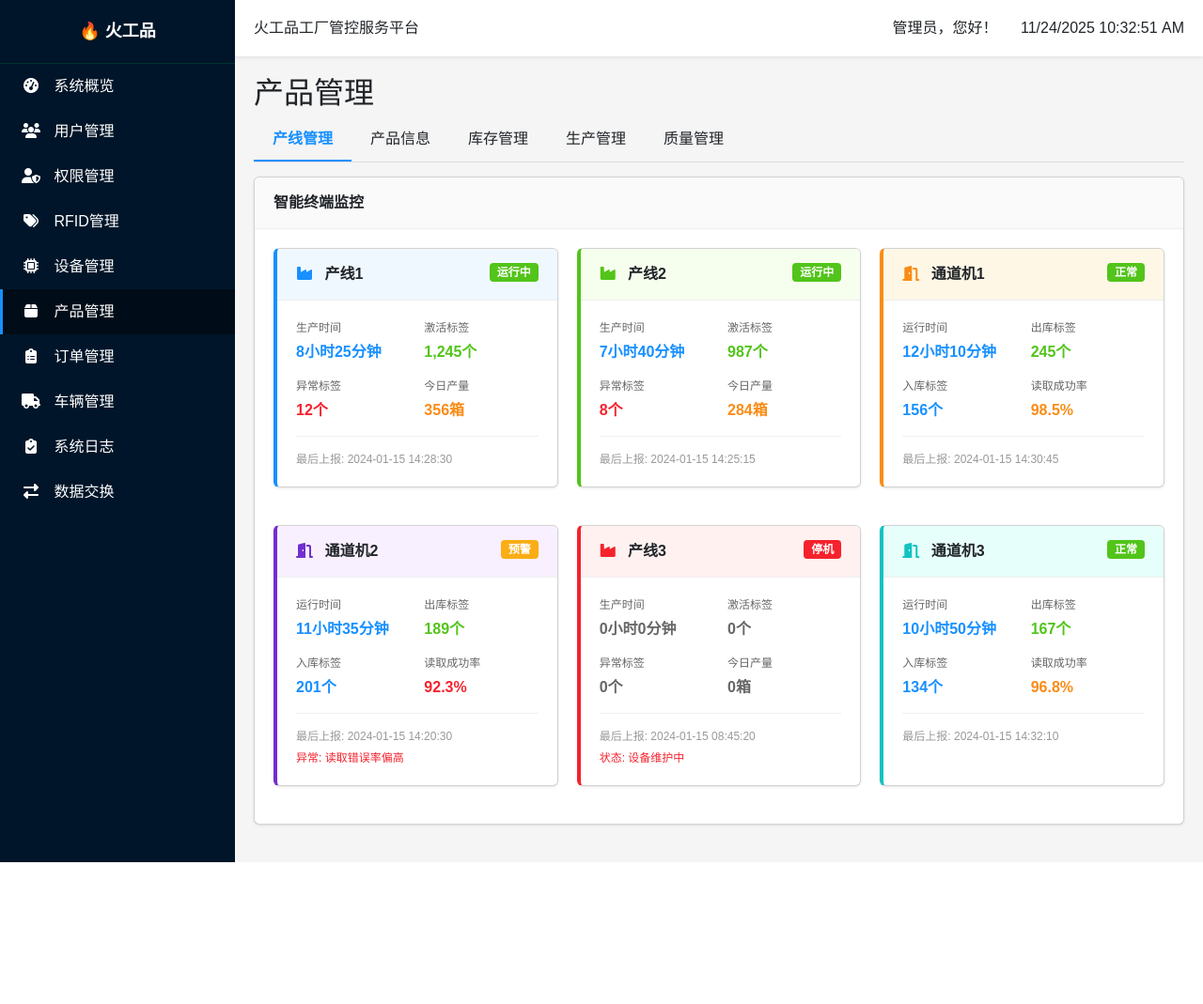
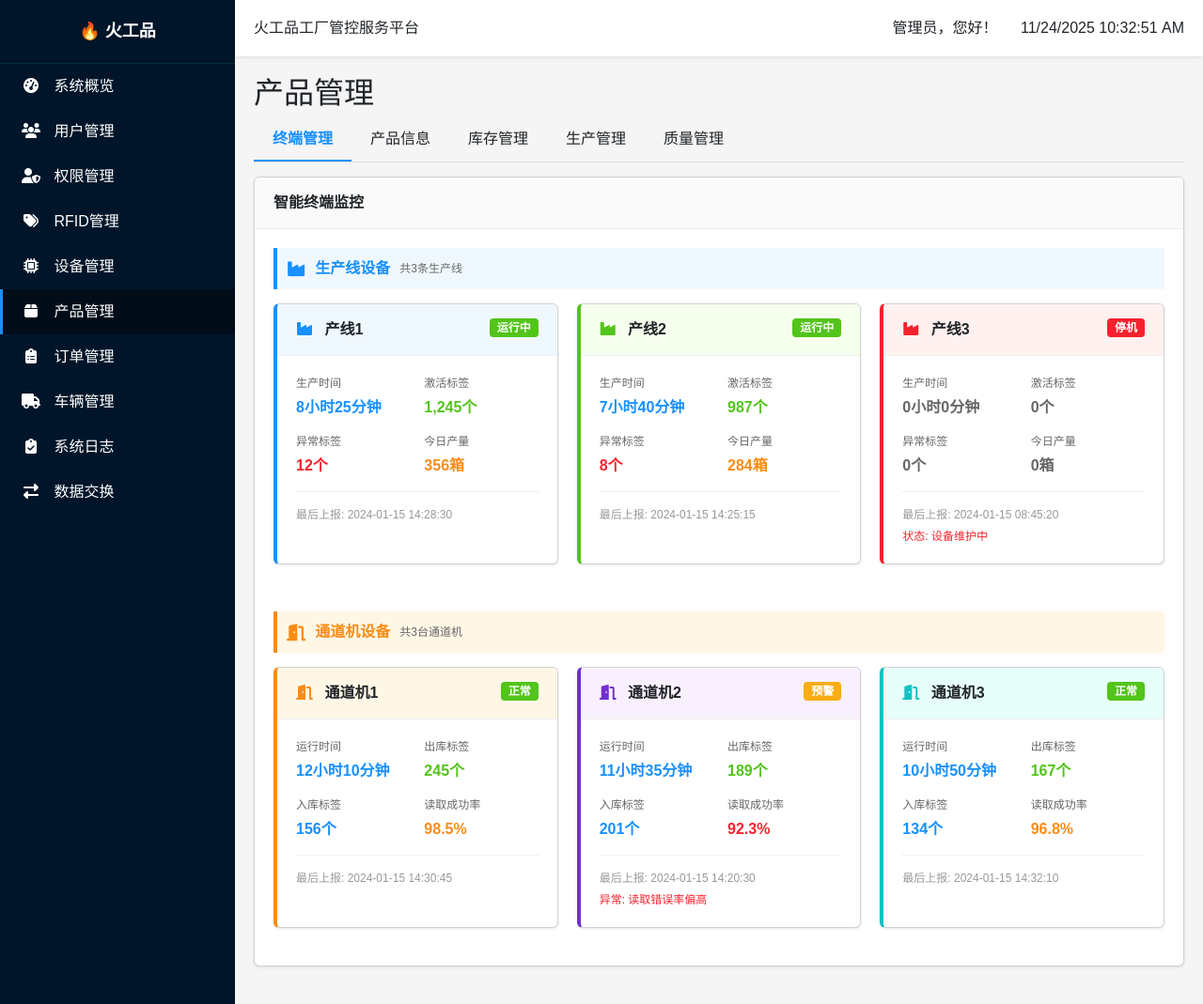
Before and after one commit to liyang319/RFID_WebServer_py, a Django app: template RFID_WebServer_py/rfid_app/templates/rfid_app/management.html in a window 1280 px wide, after a click on "产品管理". Shown: the whole page at 94% size. Before the commit the page ends 918 px from the top, so only its background shows below. Run offline with Django 5.2, Linux system fonts and the light colour scheme; the template is opened without the code that fills it, so the values that code supplies are empty.

Commit message:
修改名称

```diff
--- a/RFID_WebServer_py/rfid_app/templates/rfid_app/management.html
+++ b/RFID_WebServer_py/rfid_app/templates/rfid_app/management.html
@@ -685,7 +685,7 @@
                     <h2>产品管理</h2>
 
                     <div class="tabs">
-                        <div class="tab active" onclick="showTab('line-management-tab', this)">产线管理</div>
+                        <div class="tab active" onclick="showTab('line-management-tab', this)">终端管理</div>
                         <div class="tab" onclick="showTab('product-info-tab', this)">产品信息</div>
                         <div class="tab" onclick="showTab('inventory-tab', this)">库存管理</div>
                         <div class="tab" onclick="showTab('production-tab', this)">生产管理</div>
@@ -697,6 +697,13 @@
                         <div class="card">
                             <div class="card-header">智能终端监控</div>
                             <div class="card-body">
+                                <!-- 产线类型 -->
+                                <div style="margin-bottom: 30px;">
+                                    <div style="display: flex; align-items: center; margin-bottom: 15px; padding: 10px; background: #f0f8ff; border-left: 4px solid #1890ff;">
+                                        <i class="fas fa-industry" style="color: #1890ff; font-size: 18px;"></i>
+                                        <span style="margin-left: 10px; font-size: 16px; font-weight: bold; color: #1890ff;">生产线设备</span>
+                                        <span style="margin-left: 10px; font-size: 12px; color: #666;">共3条生产线</span>
+                                    </div>
                                     <div style="display: grid; grid-template-columns: repeat(auto-fit, minmax(300px, 1fr)); gap: 20px;">
                                         <!-- 产线1 -->
                                         <div class="card" style="border-left: 4px solid #1890ff;">
@@ -762,6 +769,49 @@
                                             </div>
                                         </div>
 
+                                        <!-- 产线3 -->
+                                        <div class="card" style="border-left: 4px solid #f5222d;">
+                                            <div class="card-header" style="background: #fff1f0;">
+                                                <i class="fas fa-industry" style="color: #f5222d;"></i>
+                                                <span style="margin-left: 8px; font-weight: bold;">产线3</span>
+                                                <span class="badge badge-danger" style="float: right;">停机</span>
+                                            </div>
+                                            <div class="card-body">
+                                                <div style="display: grid; grid-template-columns: 1fr 1fr; gap: 15px;">
+                                                    <div class="stat-item">
+                                                        <div style="font-size: 12px; color: #666; margin-bottom: 5px;">生产时间</div>
+                                                        <div style="font-size: 16px; font-weight: bold; color: #666;">0小时0分钟</div>
+                                                    </div>
+                                                    <div class="stat-item">
+                                                        <div style="font-size: 12px; color: #666; margin-bottom: 5px;">激活标签</div>
+                                                        <div style="font-size: 16px; font-weight: bold; color: #666;">0个</div>
+                                                    </div>
+                                                    <div class="stat-item">
+                                                        <div style="font-size: 12px; color: #666; margin-bottom: 5px;">异常标签</div>
+                                                        <div style="font-size: 16px; font-weight: bold; color: #666;">0个</div>
+                                                    </div>
+                                                    <div class="stat-item">
+                                                        <div style="font-size: 12px; color: #666; margin-bottom: 5px;">今日产量</div>
+                                                        <div style="font-size: 16px; font-weight: bold; color: #666;">0箱</div>
+                                                    </div>
+                                                </div>
+                                                <div style="margin-top: 15px; padding-top: 15px; border-top: 1px solid #f0f0f0;">
+                                                    <div style="font-size: 12px; color: #999;">最后上报: 2024-01-15 08:45:20</div>
+                                                    <div style="font-size: 12px; color: #f5222d; margin-top: 5px;">状态: 设备维护中</div>
+                                                </div>
+                                            </div>
+                                        </div>
+                                    </div>
+                                </div>
+
+                                <!-- 通道机类型 -->
+                                <div>
+                                    <div style="display: flex; align-items: center; margin-bottom: 15px; padding: 10px; background: #fff7e6; border-left: 4px solid #fa8c16;">
+                                        <i class="fas fa-door-open" style="color: #fa8c16; font-size: 18px;"></i>
+                                        <span style="margin-left: 10px; font-size: 16px; font-weight: bold; color: #fa8c16;">通道机设备</span>
+                                        <span style="margin-left: 10px; font-size: 12px; color: #666;">共3台通道机</span>
+                                    </div>
+                                    <div style="display: grid; grid-template-columns: repeat(auto-fit, minmax(300px, 1fr)); gap: 20px;">
                                         <!-- 通道机1 -->
                                         <div class="card" style="border-left: 4px solid #fa8c16;">
                                             <div class="card-header" style="background: #fff7e6;">
```
Also changed, not shown: other parts of RFID_WebServer_py/rfid_app/templates/rfid_app/management.html (+1 -33 lines). Lines whose indentation alone changed are shown as unchanged.
